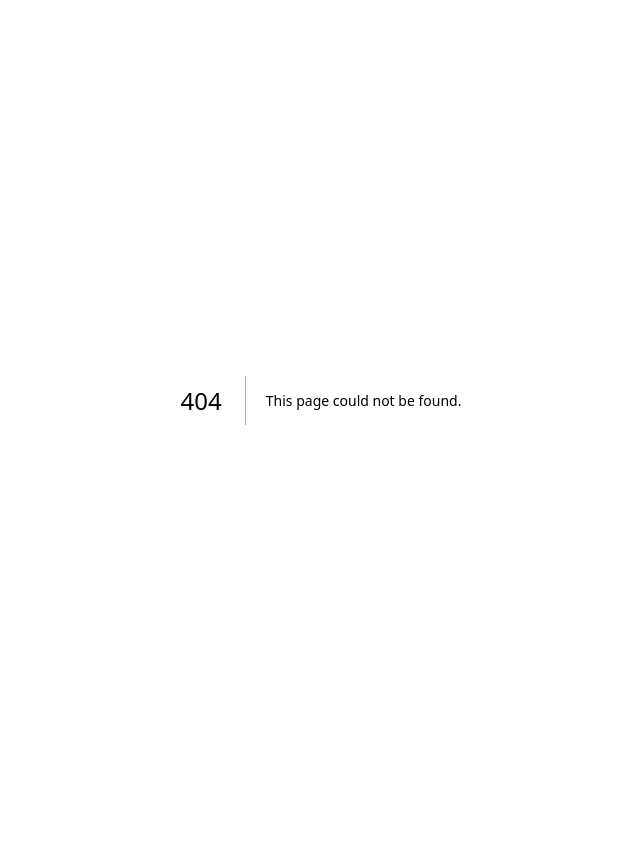
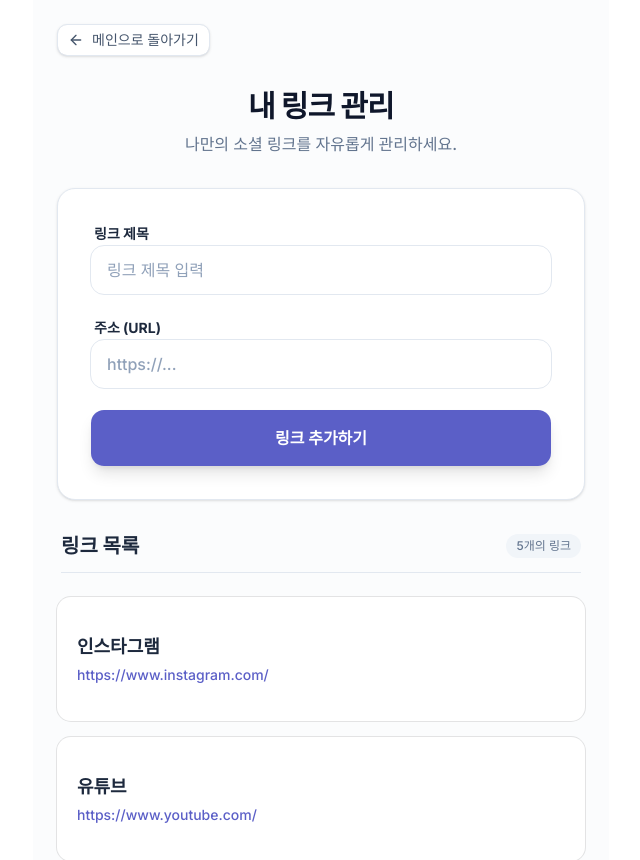
Before and after one commit to jinchangho/mylink, a Next.js app: page /mypage in a window 1280 px wide. Before the commit this address had no page. Shown: the top 860 px of the page, without its empty margins (319-959 px from the left). Before the commit the page ends 800 px from the top, so only its background shows below. Built offline with nearby package versions, Linux system fonts and the light colour scheme.

Commit message:
feat: implement link management page and global link provider

```diff
--- a/app/layout.tsx
+++ b/app/layout.tsx
@@ -3,6 +3,7 @@ import { Geist, Geist_Mono, Inter } from "next/font/google"
 import "./globals.css"
 import { ThemeProvider } from "@/components/theme-provider"
 import { cn } from "@/lib/utils";
+import { LinkProvider } from "@/components/link-provider";
 
 const inter = Inter({subsets:['latin'],variable:'--font-sans'})
 
@@ -18,12 +19,16 @@ export default function RootLayout({
 }>) {
   return (
     <html
-      lang="en"
+      lang="ko"
       suppressHydrationWarning
       className={cn("antialiased", fontMono.variable, "font-sans", inter.variable)}
     >
       <body>
-        <ThemeProvider>{children}</ThemeProvider>
+        <ThemeProvider>
+          <LinkProvider>
+            {children}
+          </LinkProvider>
+        </ThemeProvider>
       </body>
     </html>
   )
--- /dev/null
+++ b/app/mypage/page.tsx
@@ -0,0 +1,138 @@
+"use client";
+
+import { useState } from "react";
+import Link from "next/link";
+import { Button } from "@/components/ui/button";
+import {
+  Card,
+  CardHeader,
+  CardTitle,
+  CardDescription,
+} from "@/components/ui/card";
+import { ArrowLeft, Trash2 } from "lucide-react";
+import { useLinks } from "@/components/link-provider";
+
+export default function MyPage() {
+  const { links, addLink, removeLink } = useLinks();
+  const [title, setTitle] = useState("");
+  const [url, setUrl] = useState("");
+
+  const handleAddLink = (e: React.FormEvent) => {
+    e.preventDefault();
+    if (!title || !url) return;
+
+    const success = addLink(title, url);
+
+    if (success) {
+      setTitle("");
+      setUrl("");
+    } else {
+      alert("올바른 주소 형식이 아닙니다. (예: google.com 또는 https://google.com)");
+    }
+  };
+
+  return (
+    <div className="max-w-xl mx-auto p-6 space-y-8 min-h-screen bg-slate-50/50">
+      <div className="flex items-center justify-start">
+        <Link href="/">
+          <Button variant="outline" size="default" className="gap-2 text-slate-600 hover:text-[#5B5FC7] hover:border-[#5B5FC7] bg-white shadow-sm border-slate-200 transition-all font-medium">
+            <ArrowLeft className="w-4 h-4" />
+            메인으로 돌아가기
+          </Button>
+        </Link>
+      </div>
+
+      <header className="text-center space-y-2">
+        <h1 className="text-3xl font-extrabold tracking-tight text-slate-900">내 링크 관리</h1>
+        <p className="text-slate-500 font-medium">나만의 소셜 링크를 자유롭게 관리하세요.</p>
+      </header>
+
+      <section className="bg-white p-6 md:p-8 rounded-2xl border border-slate-200 shadow-sm transition-all hover:shadow-md">
+        <form onSubmit={handleAddLink} className="space-y-5">
+          <div className="space-y-1.5">
+            <label htmlFor="title" className="text-sm font-bold text-slate-800 ml-1">
+              링크 제목
+            </label>
+            <input
+              id="title"
+              type="text"
+              placeholder="링크 제목 입력"
+              value={title}
+              onChange={(e) => setTitle(e.target.value)}
+              className="w-full px-4 py-3 border border-slate-200 rounded-xl bg-white text-slate-900 font-medium outline-none focus:ring-2 focus:ring-[#5B5FC7]/30 focus:border-[#5B5FC7] transition-all placeholder:text-slate-400"
+              required
+            />
+          </div>
+
+          <div className="space-y-1.5">
+            <label htmlFor="url" className="text-sm font-bold text-slate-800 ml-1">
+              주소 (URL)
+            </label>
+            <input
+              id="url"
+              type="text"
+              placeholder="https://..."
+              value={url}
+              onChange={(e) => setUrl(e.target.value)}
+              className="w-full px-4 py-3 border border-slate-200 rounded-xl bg-white text-slate-900 font-medium outline-none focus:ring-2 focus:ring-[#5B5FC7]/30 focus:border-[#5B5FC7] transition-all placeholder:text-slate-400"
+              required
+            />
+          </div>
+
+          <Button
+            type="submit"
+            className="w-full py-7 text-base font-bold text-white rounded-xl shadow-lg hover:shadow-xl transition-all active:scale-[0.98]"
+            style={{ backgroundColor: "#5B5FC7" }}
+          >
+            링크 추가하기
+          </Button>
+        </form>
+      </section>
+
+      <section className="space-y-6 pb-20">
+        <div className="flex items-center justify-between border-b border-slate-200 pb-3 mx-1">
+          <h2 className="text-xl font-bold text-slate-800">링크 목록</h2>
+          <span className="text-xs font-medium text-slate-500 bg-slate-100 px-2.5 py-1 rounded-full">
+            {links.length}개의 링크
+          </span>
+        </div>
+
+        {links.length === 0 ? (
+          <div className="text-center py-16 border-2 border-dashed border-slate-200 rounded-2xl text-slate-400 bg-white/50">
+            <p className="text-lg">아직 등록된 링크가 없습니다.</p>
+            <p className="text-sm mt-1">상단 폼을 이용해 새로운 링크를 추가해보세요!</p>
+          </div>
+        ) : (
+          <div className="grid gap-4">
+            {links.map((link) => (
+              <Card key={link.id} className="group relative hover:border-[#5B5FC7]/40 hover:shadow-md transition-all duration-300 bg-white">
+                <CardHeader className="p-5 flex flex-row items-center justify-between">
+                  <div className="space-y-1 overflow-hidden pr-4">
+                    <CardTitle className="text-lg font-bold text-slate-800 truncate">{link.title}</CardTitle>
+                    <CardDescription className="flex items-center">
+                      <a
+                        href={link.url}
+                        target="_blank"
+                        rel="noopener noreferrer"
+                        className="text-[#5B5FC7] hover:underline break-all font-medium text-sm truncate"
+                      >
+                        {link.url}
+                      </a>
+                    </CardDescription>
+                  </div>
+                  <button
+                    onClick={() => removeLink(link.id)}
+                    className="shrink-0 p-2 text-slate-300 hover:text-red-500 hover:bg-red-50 rounded-lg transition-colors md:opacity-0 group-hover:opacity-100 focus:opacity-100"
+                    title="삭제"
+                  >
+                    <Trash2 className="w-5 h-5" />
+                  </button>
+                </CardHeader>
+              </Card>
+            ))}
+          </div>
+        )}
+      </section>
+    </div>
+  );
+}
--- a/app/page.tsx
+++ b/app/page.tsx
@@ -1,13 +1,17 @@
+"use client";
+
 import Image from "next/image";
 import Link from "next/link";
-import { links } from "@/data/links";
 import { currentUser } from "@/data/user";
 import { Card, CardContent } from "@/components/ui/card";
 import { Button } from "@/components/ui/button";
 import { Avatar, AvatarFallback, AvatarImage } from "@/components/ui/avatar";
-import { Settings } from "lucide-react";
+import { Settings, Plus } from "lucide-react";
+import { useLinks } from "@/components/link-provider";
 
 export default function Home() {
+  const { links } = useLinks();
+
   return (
     <main className="relative flex min-h-screen flex-col items-center pt-16 pb-24 px-8 bg-slate-50">
       <div className="w-full max-w-md flex flex-col items-center space-y-8">
@@ -23,8 +27,19 @@ export default function Home() {
           </div>
         </div>
 
+        {/* 링크 추가 버튼 (강조됨) */}
+        <Link href="/mypage" className="w-full">
+          <Button
+            className="w-full py-7 bg-[#5B5FC7] hover:bg-[#4a4db0] text-white font-bold rounded-2xl shadow-lg gap-2 transition-all hover:scale-[1.02] active:scale-[0.98]"
+          >
+            <Plus className="w-6 h-6" />
+            새 링크 추가하기
+          </Button>
+        </Link>
+
         {/* 링크 목록 */}
-        <div className="w-full space-y-4">
+        <div className="w-full space-y-4 pt-4">
+          <h2 className="text-sm font-semibold text-slate-400 px-1">나의 링크 목록</h2>
           {links.map((link) => (
             <a
               key={link.id}
@@ -33,9 +48,8 @@ export default function Home() {
               rel="noopener noreferrer"
               className="block transition-transform hover:scale-[1.02] active:scale-[0.98]"
             >
-              <Card className="hover:border-primary transition-colors">
+              <Card className="hover:border-[#5B5FC7]/50 transition-colors bg-white">
                 <CardContent className="flex items-center p-4">
-                  {link.icon && (
                   <div className="mr-4 w-10 h-10 flex items-center justify-center bg-slate-100 rounded-full shrink-0">
                     <img
                       src={`https://www.google.com/s2/favicons?domain=${new URL(link.url).hostname}&sz=64`}
@@ -43,8 +57,7 @@ export default function Home() {
                       className="w-6 h-6"
                     />
                   </div>
-                  )}
-                  <span className="text-lg font-medium">{link.title}</span>
+                  <span className="text-lg font-medium text-slate-800">{link.title}</span>
                 </CardContent>
               </Card>
             </a>
@@ -52,17 +65,19 @@ export default function Home() {
         </div>
       </div>
 
-      {/* 설정 버튼 */}
+      {/* 설정 버튼 (유지) */}
       <div className="fixed bottom-6 right-6">
+        <Link href="/mypage">
           <Button
             variant="outline"
             size="icon"
-          className="rounded-full shadow-lg hover:shadow-xl transition-all"
+            className="rounded-full shadow-lg bg-white hover:bg-slate-50 border-slate-200 transition-all"
             aria-label="설정"
             title="설정"
           >
-          <Settings className="w-5 h-5" />
+            <Settings className="w-5 h-5 text-slate-500" />
           </Button>
+        </Link>
       </div>
     </main>
   );
--- /dev/null
+++ b/components/link-provider.tsx
@@ -0,0 +1,62 @@
+"use client";
+
+import React, { createContext, useContext, useState, ReactNode } from "react";
+import { links as defaultLinks, Link as LinkType } from "@/data/links";
+
+interface LinkContextType {
+  links: LinkType[];
+  addLink: (title: string, url: string) => void;
+  removeLink: (id: string) => void;
+}
+
+const LinkContext = createContext<LinkContextType | undefined>(undefined);
+
+export function LinkProvider({ children }: { children: ReactNode }) {
+  const [links, setLinks] = useState<LinkType[]>(defaultLinks);
+
+  const addLink = (title: string, url: string): boolean => {
+    let formattedUrl = url.trim();
+    if (!formattedUrl.startsWith("http://") && !formattedUrl.startsWith("https://")) {
+      formattedUrl = `https://${formattedUrl}`;
+    }
+
+    // URL 유효성 검사 정규식
+    const urlPattern = /^(https?:\/\/)?([\w.-]+)\.([a-z]{2,})(\/.*)?$/i;
+
+    if (!urlPattern.test(formattedUrl)) {
+      return false;
+    }
+
+    try {
+      new URL(formattedUrl);
+    } catch (e) {
+      return false;
+    }
+
+    const newLink: LinkType = {
+      id: Math.random().toString(36).substr(2, 9),
+      title,
+      url: formattedUrl,
+    };
+    setLinks([newLink, ...links]);
+    return true;
+  };
+
+  const removeLink = (id: string) => {
+    setLinks(links.filter((link) => link.id !== id));
+  };
+
+  return (
+    <LinkContext.Provider value={{ links, addLink, removeLink }}>
+      {children}
+    </LinkContext.Provider>
+  );
+}
+
+export function useLinks() {
+  const context = useContext(LinkContext);
+  if (context === undefined) {
+    throw new Error("useLinks must be used within a LinkProvider");
+  }
+  return context;
+}
```
Also changed, not shown: 1 other file (tests, documents, lock files or other folders). Lines whose indentation alone changed are shown as unchanged.
